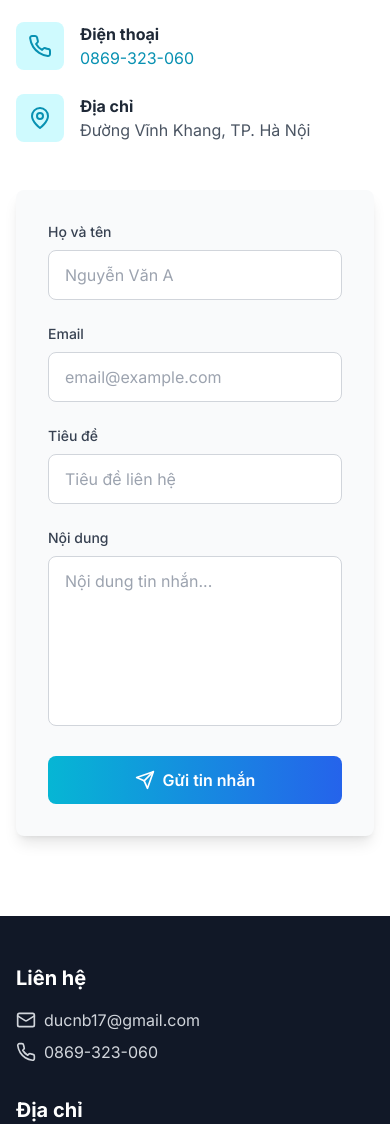
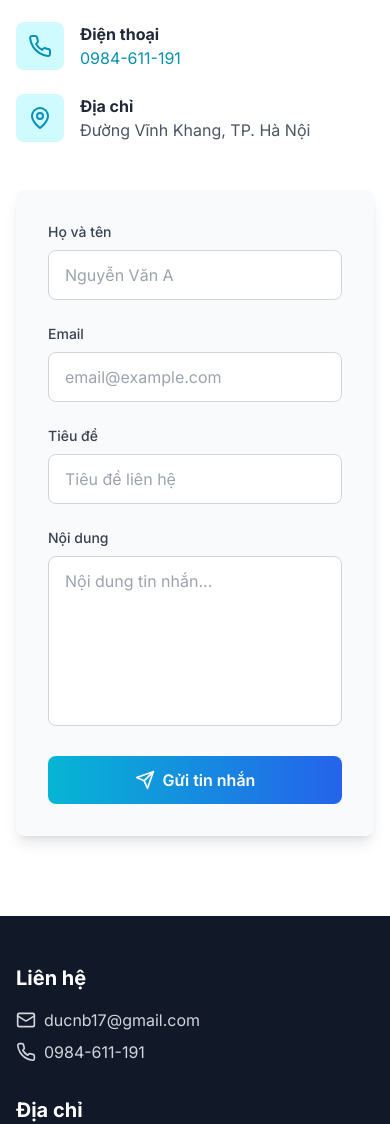
Before and after one commit to ducnb17/portfolio, a Next.js app: page / in a window 390 px wide. Shown: the part 8418-9542 px from the top of the page. Built offline with nearby package versions, Linux system fonts and the light colour scheme.

Commit message:
Update phone number to 0984611191

```diff
--- a/src/components/Contact.tsx
+++ b/src/components/Contact.tsx
@@ -60,10 +60,10 @@ export default function Contact() {
                 <div>
                   <h4 className="font-bold text-gray-800 dark:text-white">{t.contact.phone}</h4>
                   <a
-                    href="tel:+84869323060"
+                    href="tel:+84984611191"
                     className="text-cyan-600 dark:text-cyan-400 hover:underline"
                   >
-                    0869-323-060
+                    0984-611-191
                   </a>
                 </div>
               </div>
--- a/src/components/Footer.tsx
+++ b/src/components/Footer.tsx
@@ -22,7 +22,7 @@ export default function Footer() {
               </p>
               <p className="flex items-center gap-2">
                 <Phone className="w-5 h-5" />
-                <span>0869-323-060</span>
+                <span>0984-611-191</span>
               </p>
             </div>
           </div>
```
